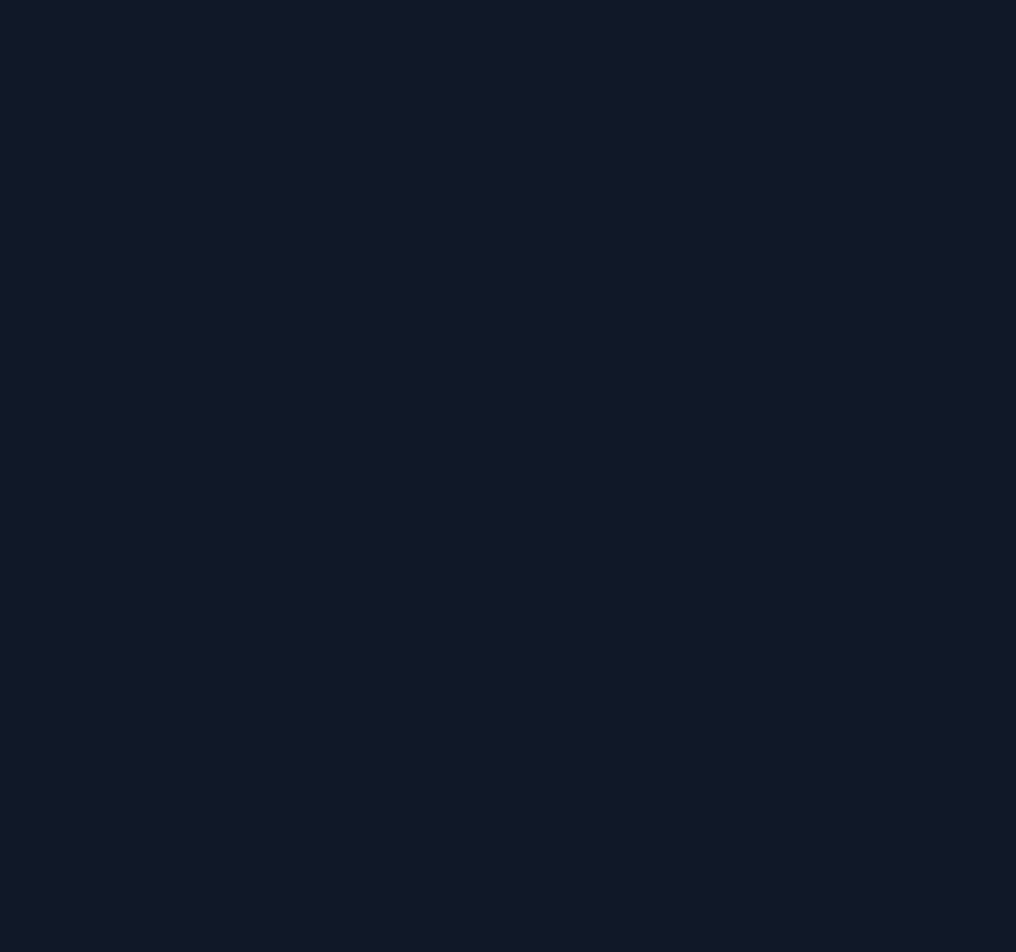
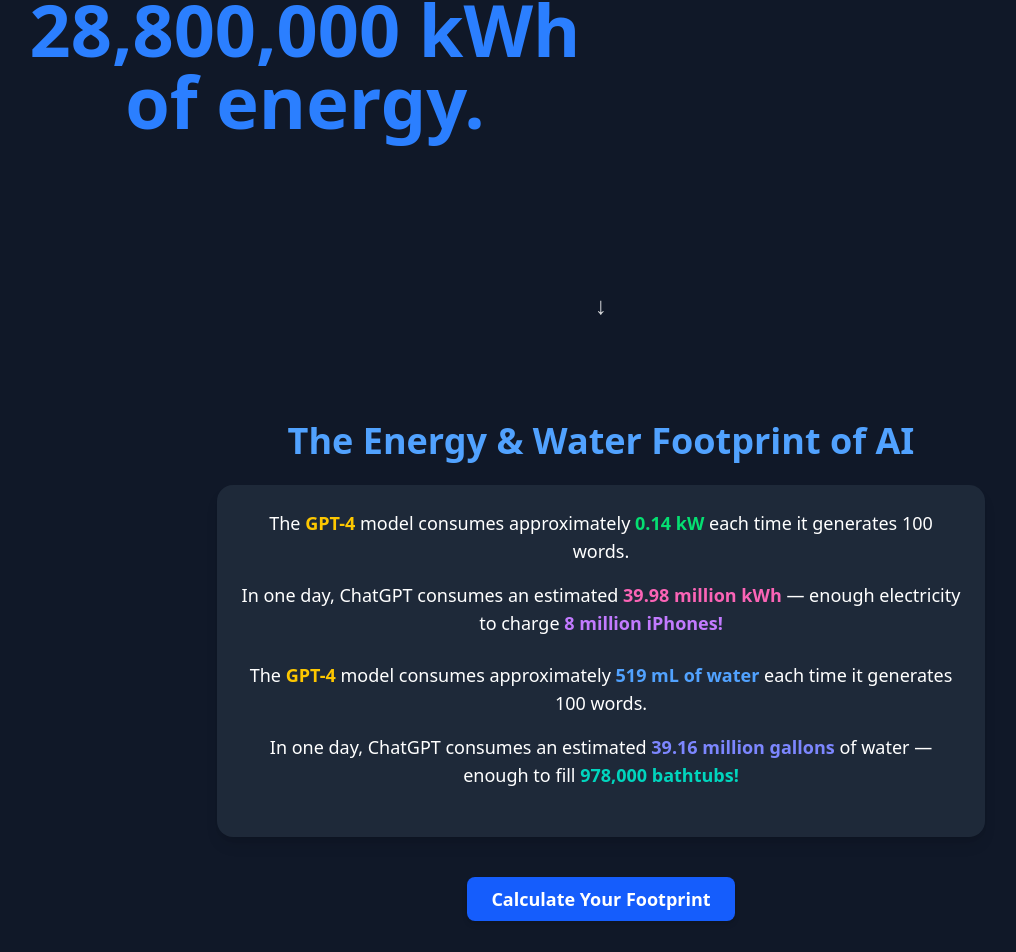
Before and after one commit to kristtoren/HooHacks25, a Next.js app in the folder gen-ai-footprint/: page / in a window 1280 px wide. Shown: the part 429-1381 px from the top of the page, without its empty margins (39-1055 px from the left). Before the commit the page ends 800 px from the top, so only its background shows below. Built offline with nearby package versions, Linux system fonts and the light colour scheme.

Commit message:
landing page with big text and teeny tiny little pulsing arrow!

```diff
--- a/gen-ai-footprint/src/app/page.tsx
+++ b/gen-ai-footprint/src/app/page.tsx
@@ -1,18 +1,52 @@
-import Image from "next/image";
 import Link from "next/link";
-import footprintPage from "./footprintPage/page";
 
 export default function Home() {
   return (
+    <div>
+      <div className="flex flex-row items-start justify-start min-h-screen p-6 text-white bg-gray-900 mb-[-200px]">
+        <div className="flex flex-col items-start justify-start min-h-screen p-6 text-white bg-gray-900">
+          <h2 className="text-7xl font-extrabold text-center text-blue-500 animate-fade-in mb-6 w-1/2 mt-[-30px]">
+            Training GPT-4 for 100 days required an estimated 28,800,000 kWh of energy.
+          </h2>
+        </div>
+      </div>
+      <div className="flex flex-col items-center justify-end p-6 text-white bg-gray-900 mt-20">
+        <span className="text-2xl animate-pulse mb-25 mt-[-150px]">↓</span>
+        <h1 className="text-4xl font-extrabold text-center text-blue-400 animate-fade-in mb-6">
+          The Energy & Water Footprint of AI
+        </h1>
 
-    <div>
-    {/* // <h1>Your AI Footprint is AWFUL!!!</h1>
-    // <div className="space-y-4">
-    //     <Link href="/footprintPage">
-    //       Calculate Your Footprint
-    //     </Link>
-    //     </div> */}
-       </div>
+        <div className="bg-gray-800 p-6 rounded-2xl shadow-lg max-w-3xl text-center">
 
+          <p className="text-lg mb-4">
+            The <span className="text-yellow-400 font-bold">GPT-4</span> model consumes approximately
+            <span className="text-green-400 font-bold"> 0.14 kW</span> each time it generates 100 words.
+          </p>
+
+          <p className="text-lg mb-6">
+            In one day, ChatGPT consumes an estimated
+            <span className="text-pink-400 font-bold"> 39.98 million kWh</span> —
+            enough electricity to charge <span className="text-purple-400 font-bold">8 million iPhones!</span>
+          </p>
+
+          <p className="text-lg mb-4">
+            The <span className="text-yellow-400 font-bold">GPT-4</span> model consumes approximately
+            <span className="text-blue-400 font-bold"> 519 mL of water</span> each time it generates 100 words.
+          </p>
+
+          <p className="text-lg mb-6">
+            In one day, ChatGPT consumes an estimated
+            <span className="text-indigo-400 font-bold"> 39.16 million gallons</span> of water —
+            enough to fill <span className="text-teal-400 font-bold">978,000 bathtubs!</span>
+          </p>
+        </div>
+
+        <Link href="/footprintPage">
+          <button className="mt-10 mb-5 bg-blue-600 hover:bg-blue-700 text-white font-bold py-2 px-6 rounded-md shadow-md text-lg">
+            Calculate Your Footprint
+          </button>
+        </Link>
+      </div>
+    </div>
   );
 }
```
